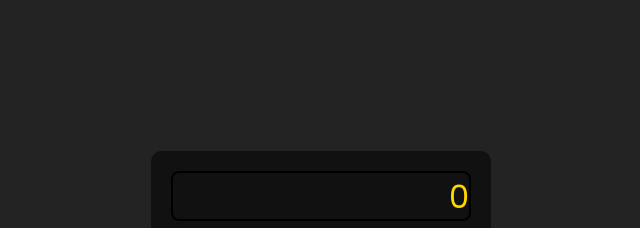
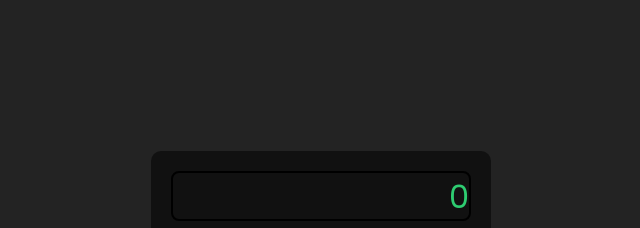
Before and after one commit to rixcxardo/Calculator, a plain HTML site: page index.html in a window 1280 px wide. Shown: the top 228 px of the page, 319-959 px from the left. Drawn offline with Linux system fonts and the light colour scheme.

Commit message:
Update style.css

```diff
--- a/style.css
+++ b/style.css
@@ -37,7 +37,7 @@ body {
     margin-bottom: 10px;
     margin-right: 10px;
     box-sizing: border-box;
-    color: gold;
+    color: #2ecc71;
     transition: .6s;
     overflow: hidden;
 }
```
